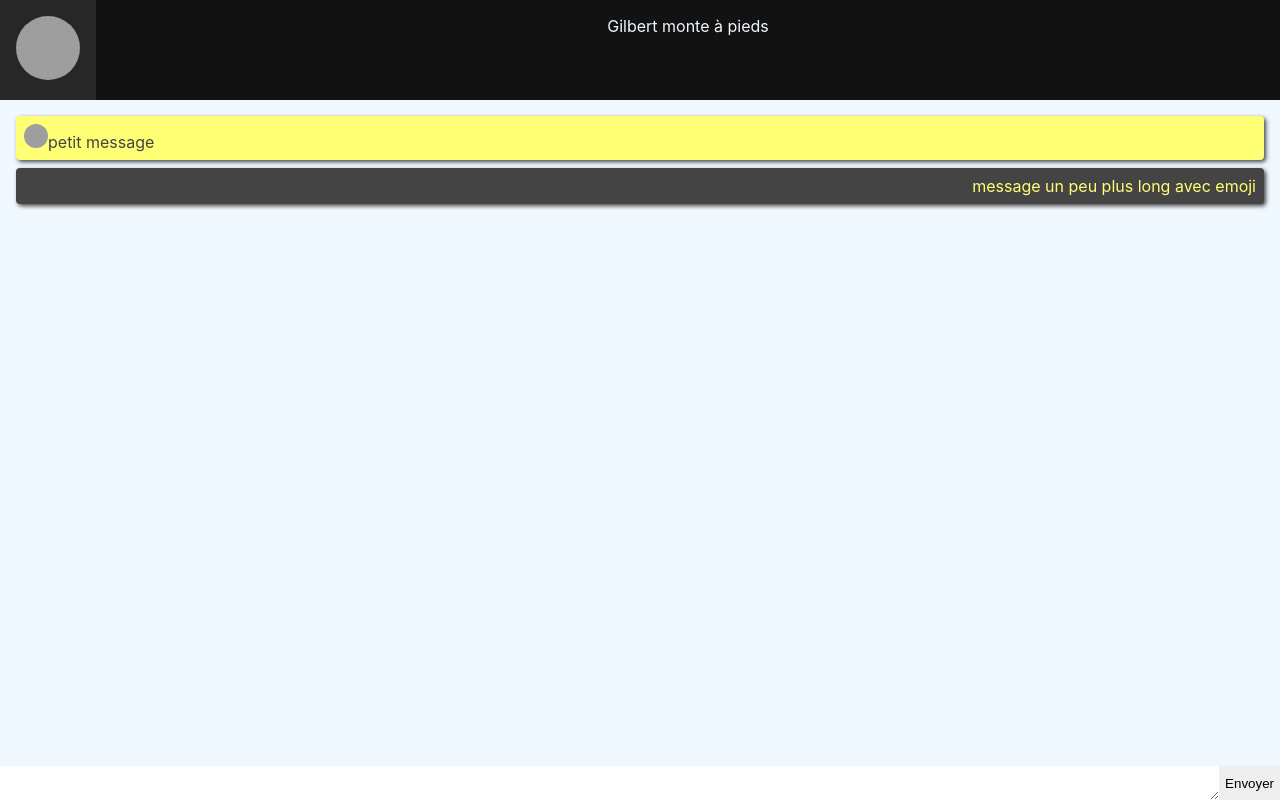
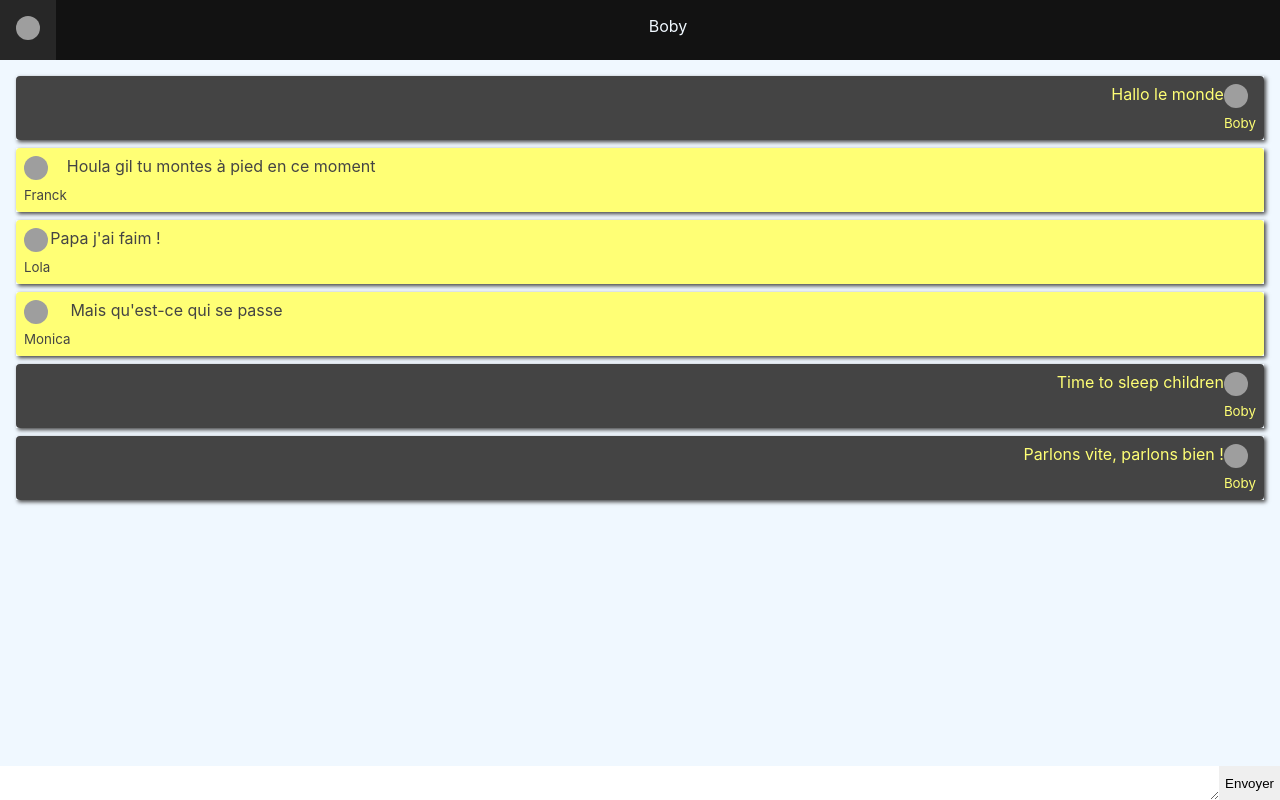
Before and after one commit to Biix33/infrep-messenger, a React (Create React App) app in the folder client/: page / in a window 1280 px wide. Built offline with nearby package versions, Linux system fonts and the light colour scheme; grey boxes are pictures that could not be loaded.

Commit message:
adding nav bar with current user

```diff
--- a/client/src/App.js
+++ /dev/null
@@ -1,38 +0,0 @@
-import React from "react";
-import logo from "./logo.svg";
-
-function App() {
-  return (
-    <div className="container">
-      <header className="header">
-        <div className="avatar">
-          <img src="https://i.pravatar.cc/64" />
-        </div>
-        <div className="username">
-          <span>Gilbert monte à pieds</span>
-        </div>
-      </header>
-      <section id="main-messages">
-        <div className="contact">
-          <span className="avatar">
-            <img src="https://i.pravatar.cc/24" />
-          </span>
-          <span className="message">petit message</span>
-        </div>
-        <div className="me">
-          <span className="message">message un peu plus long avec emoji</span>
-        </div>
-      </section>
-      <section id="form-message">
-        <form action="" method="">
-          <textarea className="input-message" />
-          <button type="submit" name="send">
-            Envoyer
-          </button>
-        </form>
-      </section>
-    </div>
-  );
-}
-
-export default App;
--- /dev/null
+++ b/client/src/components/App.js
@@ -0,0 +1,29 @@
+import React from "react";
+import logo from "../logo.svg";
+import List from "./List";
+import Navbar from "./Navbar/navbar.index";
+
+class App extends React.Component {
+  state = {
+    currentUser: "Boby"
+  };
+
+  render() {
+    return (
+      <div className="container">
+        <Navbar currentUser={this.state.currentUser} />
+        <List currentUser={this.state.currentUser} />
+        <section id="form-message">
+          <form action="" method="">
+            <textarea className="input-message" />
+            <button type="submit" name="send">
+              Envoyer
+            </button>
+          </form>
+        </section>
+      </div>
+    );
+  }
+}
+
+export default App;
--- /dev/null
+++ b/client/src/components/Avatar/avatar.index.jsx
@@ -0,0 +1,5 @@
+import React from "react";
+
+export default function Avatar() {
+  return <img src="https://i.pravatar.cc/24" />;
+}
--- /dev/null
+++ b/client/src/components/List.jsx
@@ -0,0 +1,53 @@
+import React from "react";
+import Message from "./Message";
+
+class List extends React.Component {
+  state = {
+    messages: [
+      {
+        author: "Boby",
+        content: "Hallo le monde"
+      },
+      {
+        author: "Franck",
+        content: "Houla gil tu montes à pied en ce moment"
+      },
+      {
+        author: "Lola",
+        content: "Papa j'ai faim !"
+      },
+      {
+        author: "Monica",
+        content: "Mais qu'est-ce qui se passe"
+      },
+      {
+        author: "Boby",
+        content: "Time to sleep children"
+      },
+      {
+        author: "Boby",
+        content: "Parlons vite, parlons bien !"
+      }
+    ]
+  };
+
+  render() {
+    return (
+      <ul id="main-messages">
+        {this.state.messages.map((message, i) => {
+          return (
+            <li key={i}>
+              <Message
+                author={message.author}
+                self={message.author === this.props.currentUser}
+              >
+                {message.content}
+              </Message>
+            </li>
+          );
+        })}
+      </ul>
+    );
+  }
+}
+export default List;
--- /dev/null
+++ b/client/src/components/Message/index.jsx
@@ -0,0 +1,23 @@
+import React from "react";
+import "./styles.css";
+import Avatar from "../Avatar/avatar.index";
+
+function Message(props) {
+  const { author, children, self } = props;
+  const classMe = "message-self";
+  return (
+    <div className={self ? classMe : "message-other"}>
+      <div className="author">
+        <div className="avatar">
+          <Avatar />
+        </div>
+        <div>
+          <small>{author}</small>
+        </div>
+      </div>
+      <div className="message-content">{children}</div>
+    </div>
+  );
+}
+
+export default Message;
--- /dev/null
+++ b/client/src/components/Message/styles.css
@@ -0,0 +1,17 @@
+#main-messages li > div {
+  display: flex;
+  padding: 0.5rem;
+  border-radius: 4px;
+  background-color: #ffff75;
+  color: #444444;
+}
+
+#main-messages li > .message-self {
+  flex-direction: row-reverse;
+  background-color: #444444;
+  color: #ffff75;
+}
+
+#main-messages li > .author {
+  margin: 0 0.5rem;
+}
--- /dev/null
+++ b/client/src/components/Navbar/navbar.index.jsx
@@ -0,0 +1,18 @@
+import React from "react";
+import Avatar from "../Avatar/avatar.index";
+
+function Navbar(props) {
+  const { currentUser } = props;
+  return (
+    <nav className="header">
+      <div className="avatar">
+        <Avatar />
+      </div>
+      <div className="username">
+        <span>{currentUser}</span>
+      </div>
+    </nav>
+  );
+}
+
+export default Navbar;
--- a/client/src/index.css
+++ b/client/src/index.css
@@ -43,24 +43,15 @@ code {
 
 #main-messages {
   flex: 8 1;
+  margin: 0;
   padding: 1rem;
-  /* background: url('../public/img/blue-2384333_1280.png'); */
   background-color: aliceblue;
 }
 
-#main-messages div {
-  border-radius: 4px;
-  padding: 0.5rem;
-  background-color: #ffff75;
-  color: #444444;
+#main-messages li {
+  margin-bottom: 0.5rem;
+  list-style-type: none;
   box-shadow: 2px 2px 4px #444;
-  margin-bottom: 0.5rem;
-}
-
-#main-messages .me {
-  background-color: #444444;
-  color: #ffff75;
-  text-align: right;
 }
 
 #form-message {
--- a/client/src/index.js
+++ b/client/src/index.js
@@ -1,6 +1,6 @@
 import React from "react";
 import ReactDOM from "react-dom";
 import "./index.css";
-import App from "./App";
+import App from "./components/App";
 
 ReactDOM.render(<App />, document.getElementById("root"));
```
